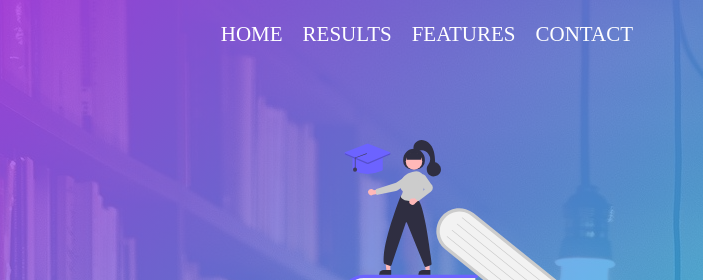
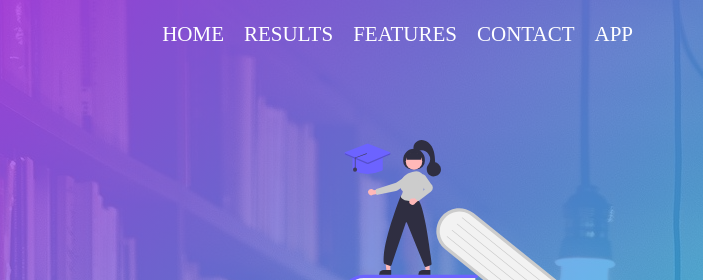
Before and after one commit to shivamgoelgr8/school, a plain HTML site: page index.html in a window 1280 px wide. Shown: the top 280 px of the page, 577-1280 px from the left. Drawn offline with nearby package versions, Linux system fonts and the light colour scheme.

Commit message:
Update index.html

```diff
--- a/index.html
+++ b/index.html
@@ -935,6 +935,7 @@
                     <li class="li "><a href="#result" class="a">Results</a></li>
                     <li class="li"><a href="#feat" class="a">Features</a></li>
                     <li class="li "><a href="#con" class="a"> contact</a></li>
+                    <li class="li "><a onclick="app()" href="" class="a"> app</a></li>
 
                 </ul>
             </div>
@@ -942,11 +943,14 @@
         <div class="p1flex">
             <div class="p1text">
                 <h1 class=" x h1p1">CBSE 2.0</h1>
+
                 <p class="y  p1p1">One of the best rated schools in the country. Join us in the journey of academic and physical expertise. Join Karasuno, India's leading school, now..</p>
+
             </div>
             <div class="y  flexim"><img class="imgsmall" src="img/undraw_education_f8ru.svg" alt=""></div>
         </div>
     </div>
+
 
     <div class="px">
         <div class="pxhead">
@@ -1900,7 +1904,9 @@
     ScrollReveal().reveal('.x');
     ScrollReveal().reveal('.y', { delay: 500 });
     ScrollReveal().reveal('.z', { delay: 1000 });
-
+function app() {
+    window.open(`https://xd.adobe.com/embed/c880ff6e-af02-4628-8e4e-218a018c52a5-9dd3/screen/277ec3ab-dbbc-46f1-874f-6e047984dfcf`,`width=500px`, `height=500px`)
+}
 
 </script>
 
```
